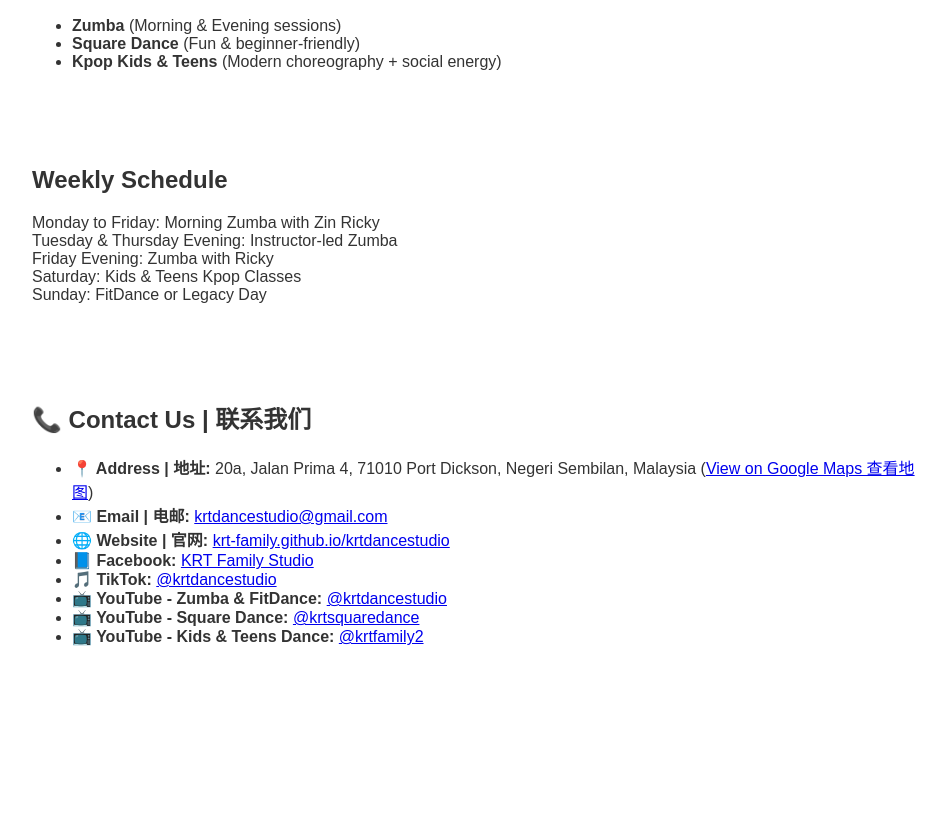
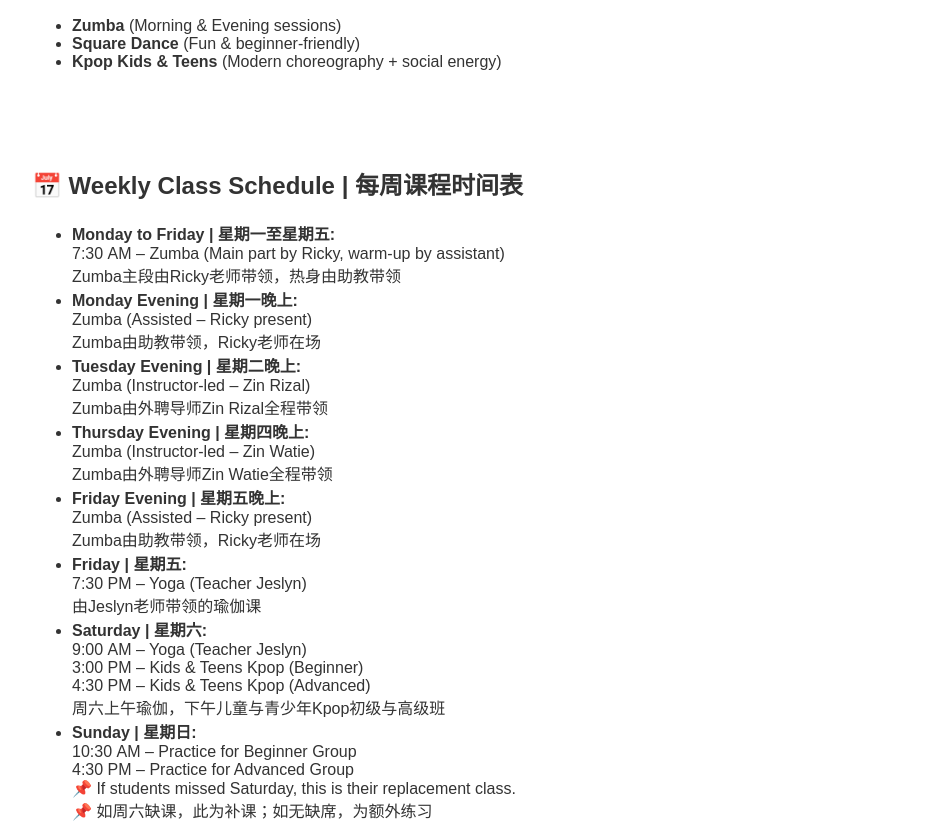
Before and after one commit to KRT-Family/krtdancestudio, a plain HTML site: page index.html in a window 1280 px wide. Shown: the part 477-1302 px from the top of the page, without its empty margins (158-1103 px from the left). Before the commit the page ends 1169 px from the top, so only its background shows below. Drawn offline with Linux system fonts and the light colour scheme.

Commit message:
Update index.html

```diff
--- a/index.html
+++ b/index.html
@@ -41,17 +41,56 @@
     </ul>
   </section>
 
-  <section id="schedule">
-    <h2>Weekly Schedule</h2>
-    <p>Monday to Friday: Morning Zumba with Zin Ricky<br>Tuesday & Thursday Evening: Instructor-led Zumba<br>Friday Evening: Zumba with Ricky<br>Saturday: Kids & Teens Kpop Classes<br>Sunday: FitDance or Legacy Day</p>
-  </section>
+ <!-- ✅ Weekly Schedule Section | 每周课程时间表 -->
+<section id="schedule">
+  <h2>📅 Weekly Class Schedule | 每周课程时间表</h2>
+  <ul>
+    <li><strong>Monday to Friday | 星期一至星期五:</strong><br>
+      7:30 AM – Zumba (Main part by Ricky, warm-up by assistant)<br>
+      Zumba主段由Ricky老师带领，热身由助教带领
+    </li>
+    <li><strong>Monday Evening | 星期一晚上:</strong><br>
+      Zumba (Assisted – Ricky present)<br>
+      Zumba由助教带领，Ricky老师在场
+    </li>
+    <li><strong>Tuesday Evening | 星期二晚上:</strong><br>
+      Zumba (Instructor-led – Zin Rizal)<br>
+      Zumba由外聘导师Zin Rizal全程带领
+    </li>
+    <li><strong>Thursday Evening | 星期四晚上:</strong><br>
+      Zumba (Instructor-led – Zin Watie)<br>
+      Zumba由外聘导师Zin Watie全程带领
+    </li>
+    <li><strong>Friday Evening | 星期五晚上:</strong><br>
+      Zumba (Assisted – Ricky present)<br>
+      Zumba由助教带领，Ricky老师在场
+    </li>
+    <li><strong>Friday | 星期五:</strong><br>
+      7:30 PM – Yoga (Teacher Jeslyn)<br>
+      由Jeslyn老师带领的瑜伽课
+    </li>
+    <li><strong>Saturday | 星期六:</strong><br>
+      9:00 AM – Yoga (Teacher Jeslyn)<br>
+      3:00 PM – Kids & Teens Kpop (Beginner)<br>
+      4:30 PM – Kids & Teens Kpop (Advanced)<br>
+      周六上午瑜伽，下午儿童与青少年Kpop初级与高级班
+    </li>
+    <li><strong>Sunday | 星期日:</strong><br>
+      10:30 AM – Practice for Beginner Group<br>
+      4:30 PM – Practice for Advanced Group<br>
+      📌 If students missed Saturday, this is their replacement class.<br>
+      📌 如周六缺课，此为补课；如无缺席，为额外练习
+    </li>
+  </ul>
+</section>
 
- <section id="contact">
+<!-- ✅ Contact Us Section | 联系我们 -->
+<section id="contact">
   <h2>📞 Contact Us | 联系我们</h2>
   <ul>
     <li><strong>📍 Address | 地址:</strong> 20a, Jalan Prima 4, 71010 Port Dickson, Negeri Sembilan, Malaysia
       (<a href="https://g.co/kgs/gN7RPZq" target="_blank">View on Google Maps 查看地图</a>)</li>
-    <li><strong>📧 Email | 电邮:</strong> <a href="mailto:krtdancestudio@gmail.com">krtdancestudio@gmail.com</a></li>
+    <li><strong>📧 Email | 电邮:</strong> <a href="mailto:segoh82@gmail.com">segoh82@gmail.com</a></li>
     <li><strong>🌐 Website | 官网:</strong> <a href="https://krt-family.github.io/krtdancestudio" target="_blank">krt-family.github.io/krtdancestudio</a></li>
     <li><strong>📘 Facebook:</strong> <a href="https://www.facebook.com/krtfamilystudio" target="_blank">KRT Family Studio</a></li>
     <li><strong>🎵 TikTok:</strong> <a href="https://www.tiktok.com/@krtdancestudio" target="_blank">@krtdancestudio</a></li>
```
